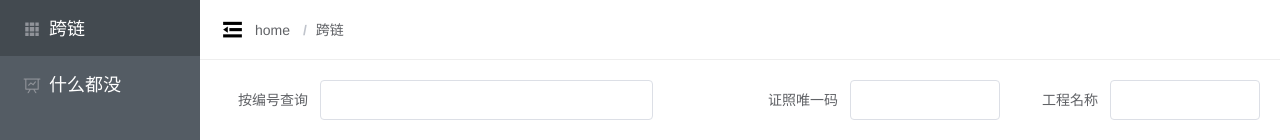
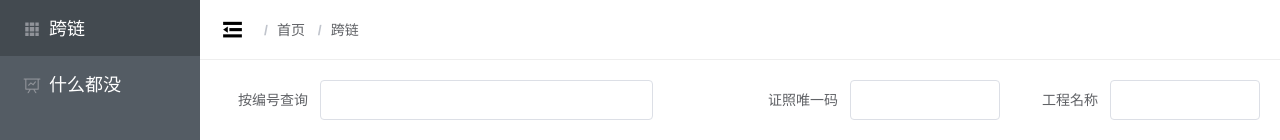
Before and after one commit to JeffShell/vw-line, a Vue app: page /interblockchainshow in a window 1280 px wide. Shown: the top 140 px of the page. Built offline with nearby package versions, Linux system fonts and the light colour scheme; no server answers.

Commit message:
删除无用代码

```diff
--- a/src/components/Home/Aside.vue
+++ b/src/components/Home/Aside.vue
@@ -4,8 +4,7 @@
            background-color="#545c64"
            active-text-color="#5486ca"
            router
-           class="el-menu-vertical-demo"
-           :collapse="msg">
+           class="el-menu-vertical-demo">
     <el-menu-item index="/interblockchainshow">
       <i class="el-icon-s-grid"></i>
       <span slot="title">跨链</span>
@@ -25,13 +24,6 @@ export default {
     return {
     };
   },
-  watch: {
-    msg:{
-      handler(){
-        console.log(this.msg)
-      }
-    }
-  }
 }
 </script>
 
--- a/src/components/Home/Breadcrumb.vue
+++ b/src/components/Home/Breadcrumb.vue
@@ -32,7 +32,6 @@ export default {
     getBreadcrumb() {
       let matched = this.$route.matched;
       if (!this.isHome(matched[0])) {
-        console.log(matched);
         matched = [{path: "/home", meta: {title: "首页"}}].concat(matched);
       }
       this.breadList = matched;
--- a/src/router/index.js
+++ b/src/router/index.js
@@ -9,18 +9,21 @@ Vue.use(VueRouter)
 const routes = [
     {
         path: '/',
-        component: Home,
-        redirect: "/home",
-        name: 'home',
+        redirect: "/interblockchainshow",
+        name: "首页"
+    },
+    {
+        path: '/home',
+        redirect: "/home/interblockchainshow",
+        name: "首页"
     },
     {
         path: "/home",
         component: Home,
-        name: 'home',
+        name: "首页",
         children: [{
-            path: "",
+            path: '',
             component: InterBlockchainShow,
-            name: '跨链',
         },{
             path: '/interblockchainshow',
             component: InterBlockchainShow,
--- a/vue.config.js
+++ b/vue.config.js
@@ -1,7 +1,4 @@
 const path = require('path')
 module.exports = {
-    publicPath: process.env.NODE_ENV === 'production'
-        ? '/vw-line-dist/'
-        : '/',
-    lintOnSave: false
+    publicPath: '/',
 }
```
Also changed, not shown: 1 other file (tests, documents, lock files or other folders).
